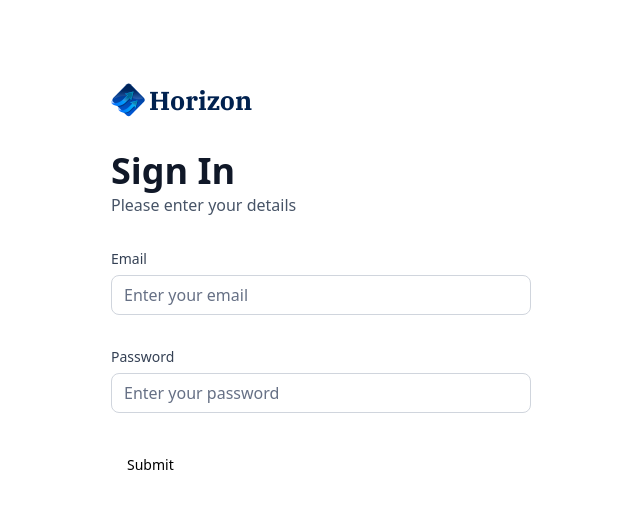
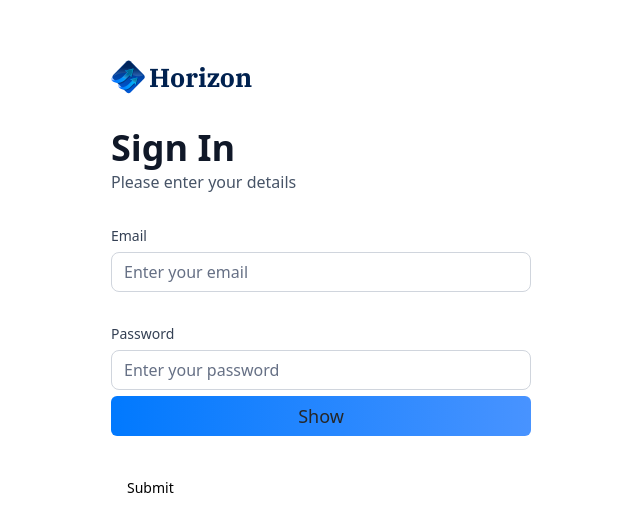
Before and after one commit to darlanZero/JSM_Banking, a Next.js app: page /sign-in in a window 1280 px wide. Shown: the part 116-648 px from the top of the page, without its empty margins (319-959 px from the left). Built offline with nearby package versions, Linux system fonts and the light colour scheme.

Commit message:
updated custom label form

```diff
--- a/components/Dynamic/CustomInput.tsx
+++ b/components/Dynamic/CustomInput.tsx
@@ -1,9 +1,15 @@
-import React from 'react'
+import React, { useState } from 'react'
 import { FormField, FormLabel, FormControl, FormMessage } from '../ui/form'
 import { Input } from '../ui/input'
 import { CustomInputProps } from '@/types'
+import { Button } from '../ui/button'
 
 const CustomInput = ({control, name, type, placeholder, className}: CustomInputProps) => {
+
+  const [showPassword, setShowPassword] = useState(false)
+
+  const toggleShowPassword = () => setShowPassword((show) => !show)
+
   return (
     <FormField
       control={control}
@@ -17,7 +23,7 @@ const CustomInput = ({control, name, type, placeholder, className}: CustomInputP
             <div className='flex w-full flex-col'>
                 <FormControl>
                     <Input
-                        type={type}
+                        type={type === 'password' ? (showPassword ? 'text': 'password'): type}
                         placeholder={placeholder}
                         className={className}
                         {...field}
@@ -26,10 +32,20 @@ const CustomInput = ({control, name, type, placeholder, className}: CustomInputP
 
                 <FormMessage className='form-message mt-2' />
             </div>
+              {
+                type === 'password' && (
+                    <Button
+                        type='button'
+                        className='bg-bank-gradient text-neutral-800 text-lg capitalize outline-2'
+                        onClick={toggleShowPassword}
+                    >
+                        {showPassword ? 'Hide': 'Show'}
+                    </Button>
+                )
+              }
         </div>
       )}
     >
-
     </FormField>
   )
 }
```
